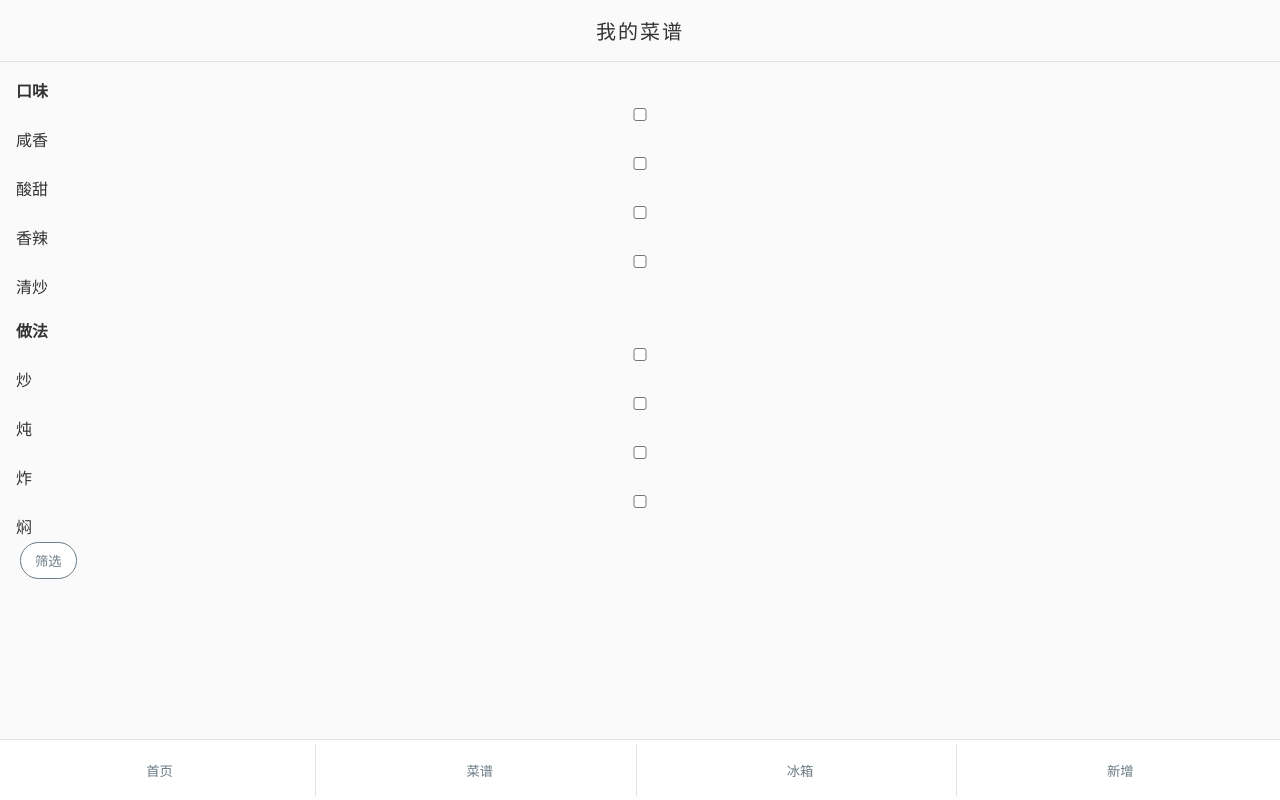
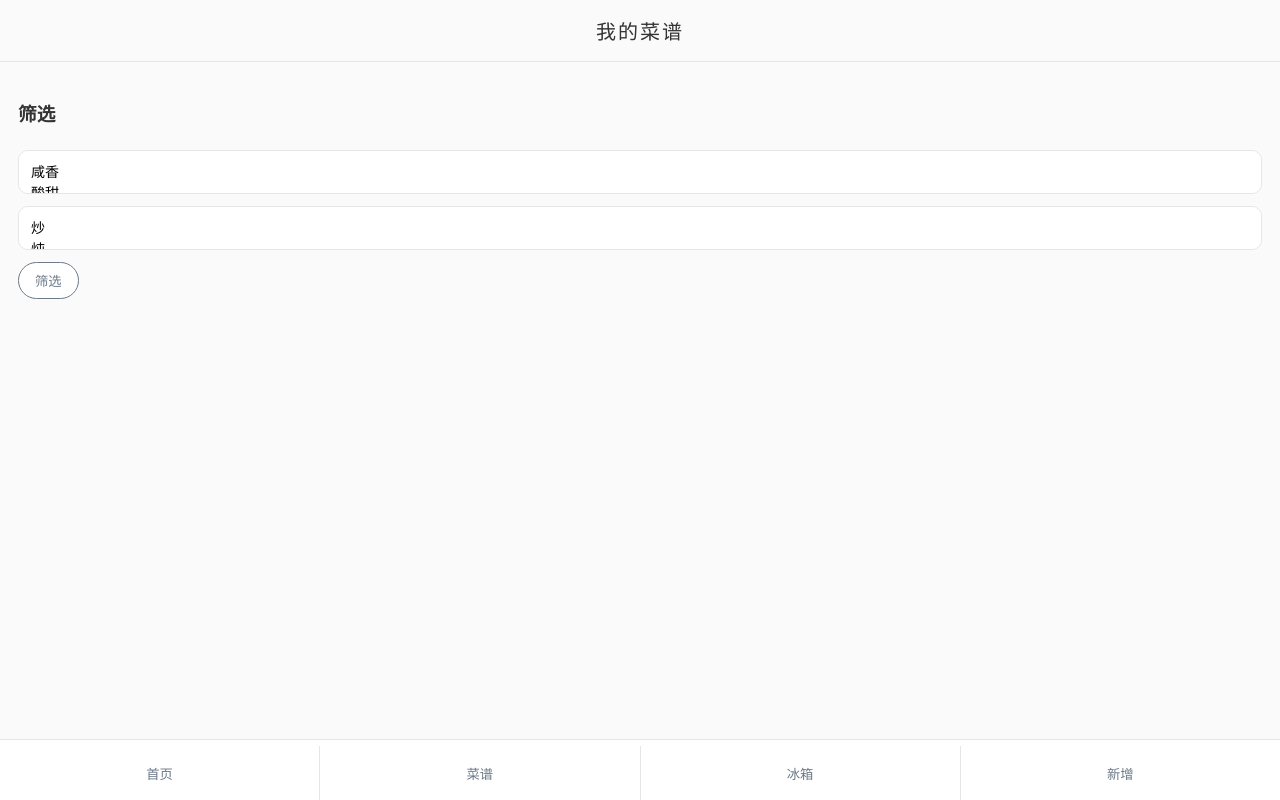
Before and after one commit to gokenw678-lang/Mymenu, a plain HTML site: page index.html in a window 1280 px wide. Both pictures are taken after a click on the button "菜谱". Drawn offline with Linux system fonts and the light colour scheme.

Commit message:
Update index.html

```diff
--- a/index.html
+++ b/index.html
@@ -11,11 +11,13 @@
 /* ===== 莫兰迪配色 ===== */
 
 :root{
---main:#6b7c85;
---accent:#a89f91;
---line:#e3e3e3;
+--main:#6c7a89;
+--accent:#b0a89f;
+--line:#e6e6e6;
 --bg:#fafafa;
 }
+
+/* ===== 全局 ===== */
 
 body{
 margin:0;
@@ -24,21 +26,19 @@ background:var(--bg);
 color:#333;
 }
 
-/* ===== Header ===== */
-
 header{
 padding:16px;
 text-align:center;
 font-size:20px;
+border-bottom:1px solid var(--line);
 letter-spacing:2px;
-border-bottom:1px solid var(--line);
 }
 
 /* ===== 页面 ===== */
 
 .page{
 display:none;
-padding:16px;
+padding:18px;
 padding-bottom:90px;
 }
 
@@ -51,14 +51,27 @@ display:block;
 .card{
 border:1px solid var(--line);
 border-radius:14px;
-padding:12px;
-margin-bottom:14px;
+padding:14px;
+margin-bottom:16px;
 background:white;
 }
 
 .card img{
 width:100%;
 border-radius:10px;
+margin-bottom:8px;
+}
+
+/* ===== 标签 ===== */
+
+.tag{
+border:1px solid var(--accent);
+border-radius:14px;
+padding:3px 10px;
+margin:3px;
+display:inline-block;
+font-size:12px;
+color:var(--accent);
 }
 
 /* ===== 按钮 ===== */
@@ -66,10 +79,10 @@ border-radius:10px;
 button{
 border:1px solid var(--main);
 background:white;
-padding:8px 14px;
+padding:8px 16px;
 border-radius:20px;
 color:var(--main);
-margin:4px;
+margin-top:6px;
 }
 
 button.primary{
@@ -77,26 +90,30 @@ background:var(--main);
 color:white;
 }
 
-/* ===== 标签 ===== */
+/* ===== 输入框统一 ===== */
 
-.tag{
-border:1px solid var(--accent);
-border-radius:14px;
-padding:4px 10px;
-margin:3px;
-display:inline-block;
-font-size:12px;
-color:var(--accent);
+input,
+textarea,
+select{
+
+width:100%;
+height:44px;
+box-sizing:border-box;
+
+padding:10px;
+margin:6px 0;
+
+border:1px solid var(--line);
+border-radius:10px;
+
+background:white;
+font-size:14px;
+
 }
 
-/* ===== 筛选 ===== */
-
-.filter{
-margin-bottom:16px;
-}
-
-.filter label{
-margin-right:10px;
+textarea{
+height:90px;
+resize:none;
 }
 
 /* ===== 底部导航 ===== */
@@ -122,16 +139,6 @@ nav button:last-child{
 border-right:none;
 }
 
-/* ===== 输入 ===== */
-
-input,textarea{
-width:100%;
-margin:6px 0;
-padding:10px;
-border:1px solid var(--line);
-border-radius:8px;
-}
-
 </style>
 </head>
 
@@ -142,42 +149,43 @@ border-radius:8px;
 
 
 <!-- 首页 -->
+
 <div id="home" class="page active">
+
 <h3>今日推荐</h3>
+
 <div id="homeList"></div>
+
 </div>
 
 
+
 <!-- 全部菜谱 -->
+
 <div id="all" class="page">
 
-<div class="filter">
+<h3>筛选</h3>
 
-<b>口味</b><br>
+<select id="tasteFilter" multiple>
+<option value="咸香">咸香</option>
+<option value="酸甜">酸甜</option>
+<option value="香辣">香辣</option>
+<option value="清炒">清炒</option>
+</select>
 
-<label><input type="checkbox" value="咸香" class="taste">咸香</label>
-<label><input type="checkbox" value="酸甜" class="taste">酸甜</label>
-<label><input type="checkbox" value="香辣" class="taste">香辣</label>
-<label><input type="checkbox" value="清炒" class="taste">清炒</label>
-
-<br><br>
-
-<b>做法</b><br>
-
-<label><input type="checkbox" value="炒" class="method">炒</label>
-<label><input type="checkbox" value="炖" class="method">炖</label>
-<label><input type="checkbox" value="炸" class="method">炸</label>
-<label><input type="checkbox" value="焖" class="method">焖</label>
-
-<br>
+<select id="methodFilter" multiple>
+<option value="炒">炒</option>
+<option value="炖">炖</option>
+<option value="炸">炸</option>
+<option value="焖">焖</option>
+</select>
 
 <button onclick="filterRecipes()">筛选</button>
-
-</div>
 
 <div id="recipeList"></div>
 
 </div>
+
 
 
 <!-- 冰箱推荐 -->
@@ -193,7 +201,8 @@ border-radius:8px;
 </div>
 
 
-<!-- 新建菜谱 -->
+
+<!-- 新增菜谱 -->
 
 <div id="add" class="page">
 
@@ -205,29 +214,24 @@ border-radius:8px;
 
 <input type="file" id="image">
 
-<br>
+<select id="tasteSelect" multiple>
+<option value="咸香">咸香</option>
+<option value="酸甜">酸甜</option>
+<option value="香辣">香辣</option>
+<option value="清炒">清炒</option>
+</select>
 
-<b>口味</b><br>
-
-<label><input type="checkbox" value="咸香" class="addTaste">咸香</label>
-<label><input type="checkbox" value="酸甜" class="addTaste">酸甜</label>
-<label><input type="checkbox" value="香辣" class="addTaste">香辣</label>
-<label><input type="checkbox" value="清炒" class="addTaste">清炒</label>
-
-<br><br>
-
-<b>做法</b><br>
-
-<label><input type="checkbox" value="炒" class="addMethod">炒</label>
-<label><input type="checkbox" value="炖" class="addMethod">炖</label>
-<label><input type="checkbox" value="炸" class="addMethod">炸</label>
-<label><input type="checkbox" value="焖" class="addMethod">焖</label>
-
-<br><br>
+<select id="methodSelect" multiple>
+<option value="炒">炒</option>
+<option value="炖">炖</option>
+<option value="炸">炸</option>
+<option value="焖">焖</option>
+</select>
 
 <button class="primary" onclick="saveRecipe()">保存</button>
 
 </div>
+
 
 
 <!-- 详情页 -->
@@ -241,13 +245,17 @@ border-radius:8px;
 </div>
 
 
+
 <!-- 底部导航 -->
 
 <nav>
 
 <button onclick="show('home')">首页</button>
+
 <button onclick="show('all')">菜谱</button>
+
 <button onclick="show('fridge')">冰箱</button>
+
 <button onclick="show('add')">新增</button>
 
 </nav>
@@ -262,10 +270,10 @@ let recipes=JSON.parse(localStorage.getItem("recipes")||"[]")
 
 let currentIndex=null
 
-
 function saveData(){
 localStorage.setItem("recipes",JSON.stringify(recipes))
 }
+
 
 
 /* ===== 页面切换 ===== */
@@ -284,6 +292,7 @@ if(id==="home") renderHome()
 }
 
 
+
 /* ===== 首页推荐 ===== */
 
 function renderHome(){
@@ -292,15 +301,19 @@ let box=document.getElementById("homeList")
 
 box.innerHTML=""
 
+if(recipes.length===0){
+box.innerHTML="还没有菜谱"
+return
+}
+
 let shuffled=[...recipes].sort(()=>0.5-Math.random())
 
-shuffled.slice(0,2).forEach((r,i)=>{
-
-box.innerHTML+=card(r,i)
-
+shuffled.slice(0,2).forEach(r=>{
+box.innerHTML+=card(r,recipes.indexOf(r))
 })
 
 }
+
 
 
 /* ===== 卡片 ===== */
@@ -318,7 +331,6 @@ ${r.image?`<img src="${r.image}">`:""}
 <div>
 
 ${r.taste.map(t=>`<span class="tag">${t}</span>`).join("")}
-
 ${r.method.map(m=>`<span class="tag">${m}</span>`).join("")}
 
 </div>
@@ -330,6 +342,7 @@ ${r.method.map(m=>`<span class="tag">${m}</span>`).join("")}
 }
 
 
+
 /* ===== 渲染菜谱 ===== */
 
 function renderRecipes(list=recipes){
@@ -339,21 +352,20 @@ let box=document.getElementById("recipeList")
 box.innerHTML=""
 
 list.forEach((r,i)=>{
-
 box.innerHTML+=card(r,i)
-
 })
 
 }
+
 
 
 /* ===== 筛选 ===== */
 
 function filterRecipes(){
 
-let taste=[...document.querySelectorAll(".taste:checked")].map(x=>x.value)
+let taste=[...document.getElementById("tasteFilter").selectedOptions].map(o=>o.value)
 
-let method=[...document.querySelectorAll(".method:checked")].map(x=>x.value)
+let method=[...document.getElementById("methodFilter").selectedOptions].map(o=>o.value)
 
 let list=recipes.filter(r=>{
 
@@ -370,6 +382,7 @@ renderRecipes(list)
 }
 
 
+
 /* ===== 保存菜谱 ===== */
 
 function saveRecipe(){
@@ -380,9 +393,9 @@ let ingredients=document.getElementById("ingredients").value.split(" ")
 
 let steps=document.getElementById("steps").value
 
-let taste=[...document.querySelectorAll(".addTaste:checked")].map(x=>x.value)
+let taste=[...document.getElementById("tasteSelect").selectedOptions].map(o=>o.value)
 
-let method=[...document.querySelectorAll(".addMethod:checked")].map(x=>x.value)
+let method=[...document.getElementById("methodSelect").selectedOptions].map(o=>o.value)
 
 let file=document.getElementById("image").files[0]
 
@@ -405,7 +418,7 @@ image:reader.result
 
 saveData()
 
-alert("已保存")
+alert("保存成功")
 
 }
 
@@ -424,11 +437,12 @@ image:null
 
 saveData()
 
-alert("已保存")
+alert("保存成功")
 
 }
 
 }
+
 
 
 /* ===== 冰箱推荐 ===== */
@@ -450,13 +464,12 @@ box.innerHTML="没有匹配菜谱"
 return
 }
 
-list.forEach((r,i)=>{
-
-box.innerHTML+=card(r,i)
-
+list.forEach(r=>{
+box.innerHTML+=card(r,recipes.indexOf(r))
 })
 
 }
+
 
 
 /* ===== 详情 ===== */
@@ -484,6 +497,7 @@ ${r.image?`<img src="${r.image}" style="width:100%">`:""}
 }
 
 
+
 /* ===== 删除 ===== */
 
 function deleteRecipe(){
@@ -500,6 +514,10 @@ renderRecipes()
 
 }
 
+
+
+/* ===== 初始化 ===== */
+
 renderHome()
 
 </script>
```
